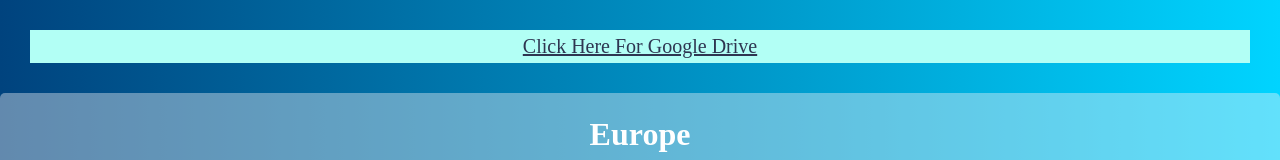
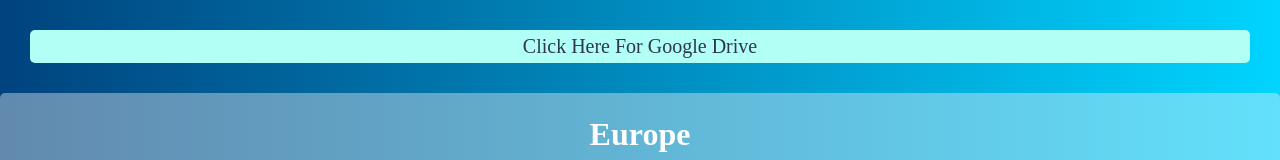
Before and after one commit to Dhruv1611/Crack-The-Code, a plain HTML site: page index.html in a window 1280 px wide. Shown: the top 160 px of the page. Drawn offline with Linux system fonts and the light colour scheme.

Commit message:
Update index.html

```diff
--- a/index.html
+++ b/index.html
@@ -5,6 +5,7 @@
     background-color: #B2FFF5;
   color: #2E3651;
     display:block;
+    border-radius:5px;
 
   }
 
@@ -58,7 +59,7 @@ document.onkeydown = function(e) {
 <link rel="stylesheet" href="Css/stylesheet.css">
 </head>
 <body oncontextmenu="return false;">
- <a href="https://drive.google.com/drive/folders/1ylTGit7hhy-ECXFkL0UAyL4t54Y6At_T?usp=sharing" target="_blank" style="font-size:20px; text-decoration:italics;margin:30px;padding:5px; text-align: center; ">Click Here For Google Drive </a>
+ <a href="https://drive.google.com/drive/folders/1ylTGit7hhy-ECXFkL0UAyL4t54Y6At_T?usp=sharing" target="_blank" style="font-size:20px; text-decoration:none;margin:30px;padding:5px; text-align: center;font-style: italic,bold; ">Click Here For Google Drive </a>
 <div class="header">
 <h1>Europe</h1>
 </div>
```
